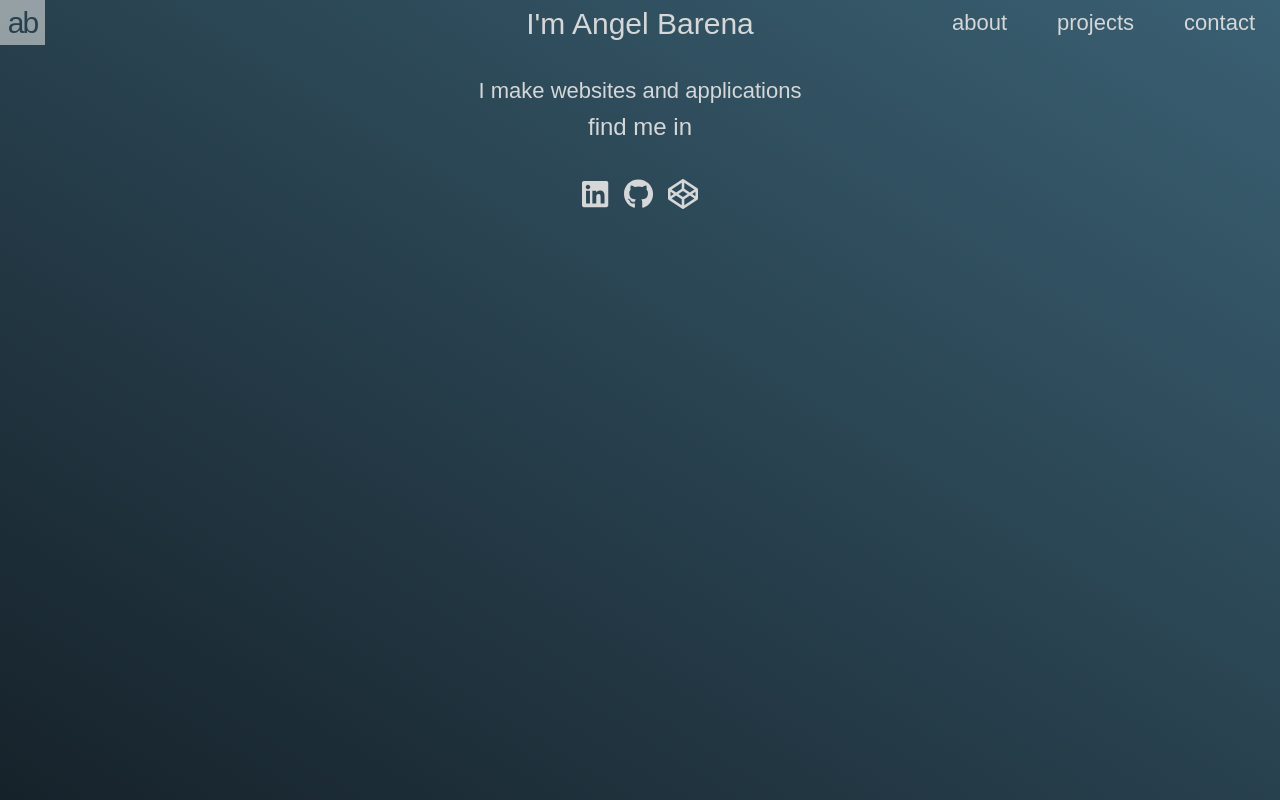
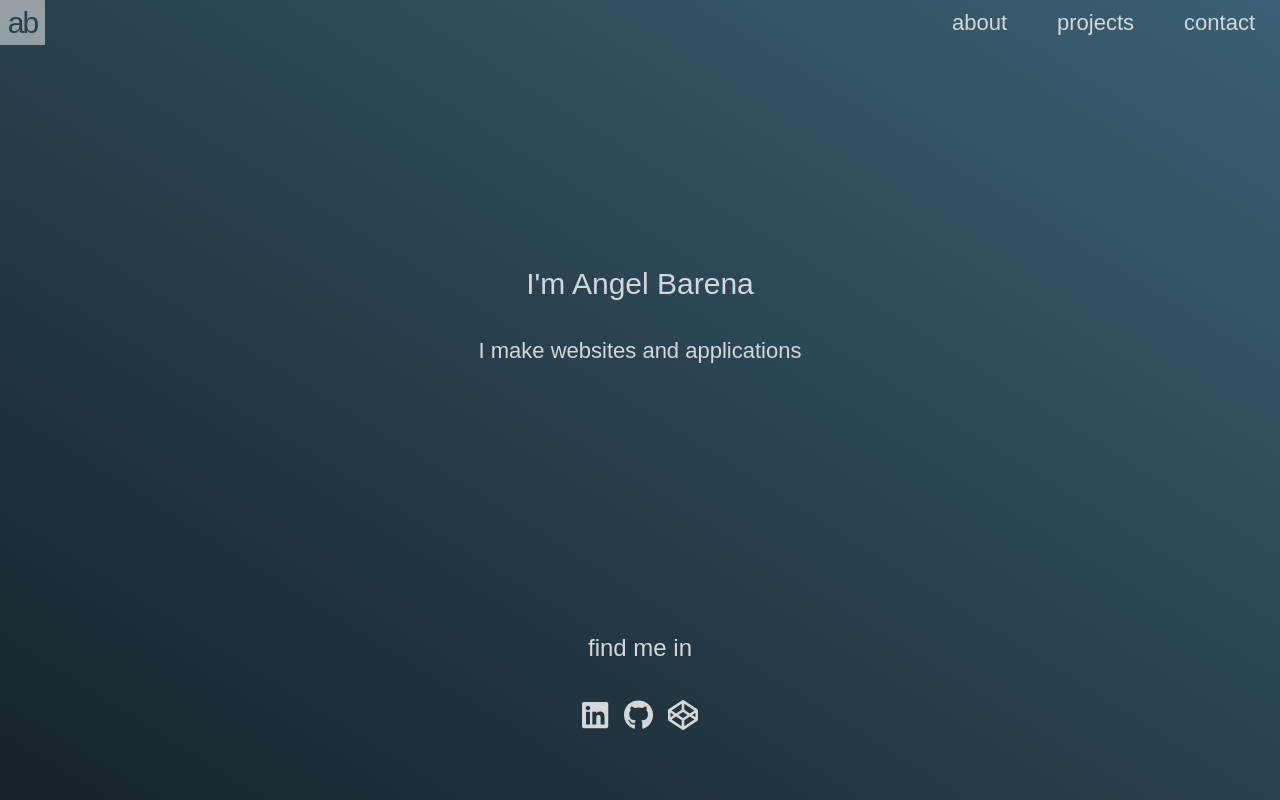
Before and after one commit to abarena/portfolio, a React (Vite) app: page / in a window 1280 px wide. Built offline with nearby package versions, Linux system fonts and the light colour scheme.

Commit message:
Add MIT License, update routing paths, and enhance Navbar styles

```diff
--- a/src/App.tsx
+++ b/src/App.tsx
@@ -50,9 +50,9 @@ export default function App() {
             <Route element={<NavBar />}>
               <Route index element={<Home/>}/>
               <Route path="about" element={<About/>}/>
-              <Route path="/projects" element={<Projects/>}/>
+              <Route path="projects" element={<Projects/>}/>
               <Route path="contact" element={<Contact/>}/>
-              <Route element={<NotFound/>}/>
+              <Route path="*" element={<NotFound/>}/>
             </Route>
           </Routes>
       </div>
--- a/src/components/Navbar.tsx
+++ b/src/components/Navbar.tsx
@@ -11,7 +11,7 @@ const ListItem = ({ item }: ListItemProps) => {
         <li key={item.name} className="nav-list__item">
             <NavLink
                 className={({ isActive }) => isActive
-                    ? 'active'
+                    ? 'active nav-list__item__link'
                     : 'nav-list__item__link'
                 }
                 to={`${item.href}`}
--- a/src/scss/_base.scss
+++ b/src/scss/_base.scss
@@ -21,6 +21,8 @@ $bp-medium: 50em;    // 800px;
 $bp-small: 37.5em;    // 600px;
 
 html {
+    height: 100%;
+    width: 100%;
     box-sizing: border-box;
     font-size: 10px; // 10px/16px = 62.5% -> 1rem = 10px
 
@@ -41,7 +43,7 @@ body {
     background-size: 100vw 100vh;
     background-attachment: fixed;
 }
-#app {
+#root {
     height: 100%;
     width: 100%;
 }
```
Also changed, not shown: 1 other file (tests, documents, lock files or other folders).
